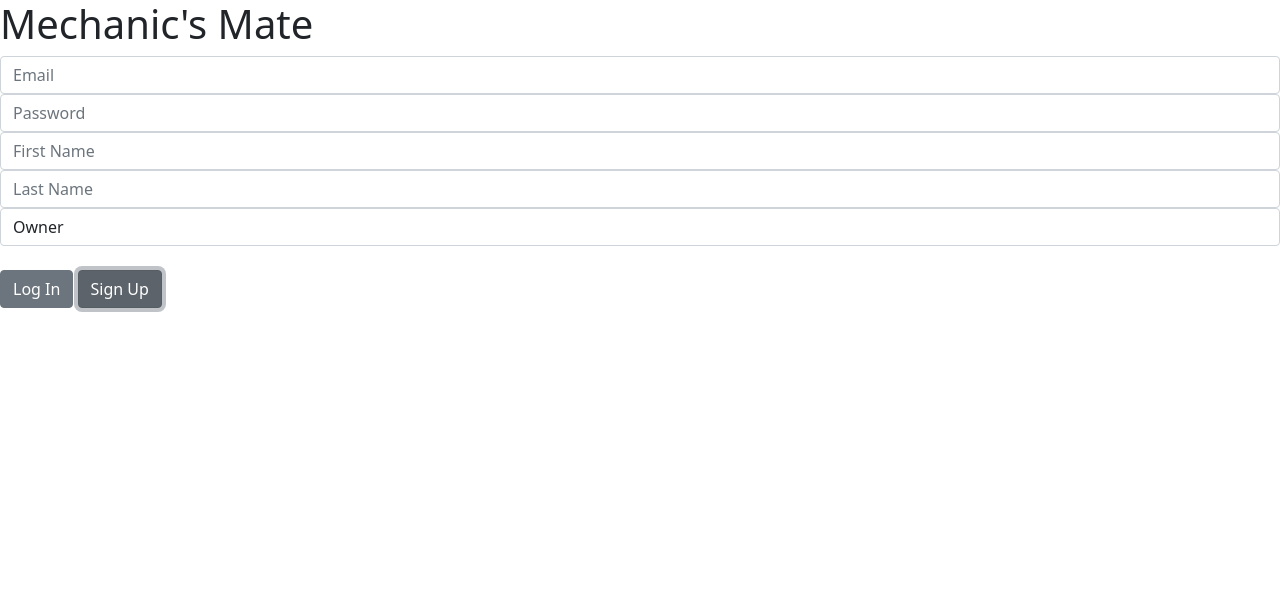
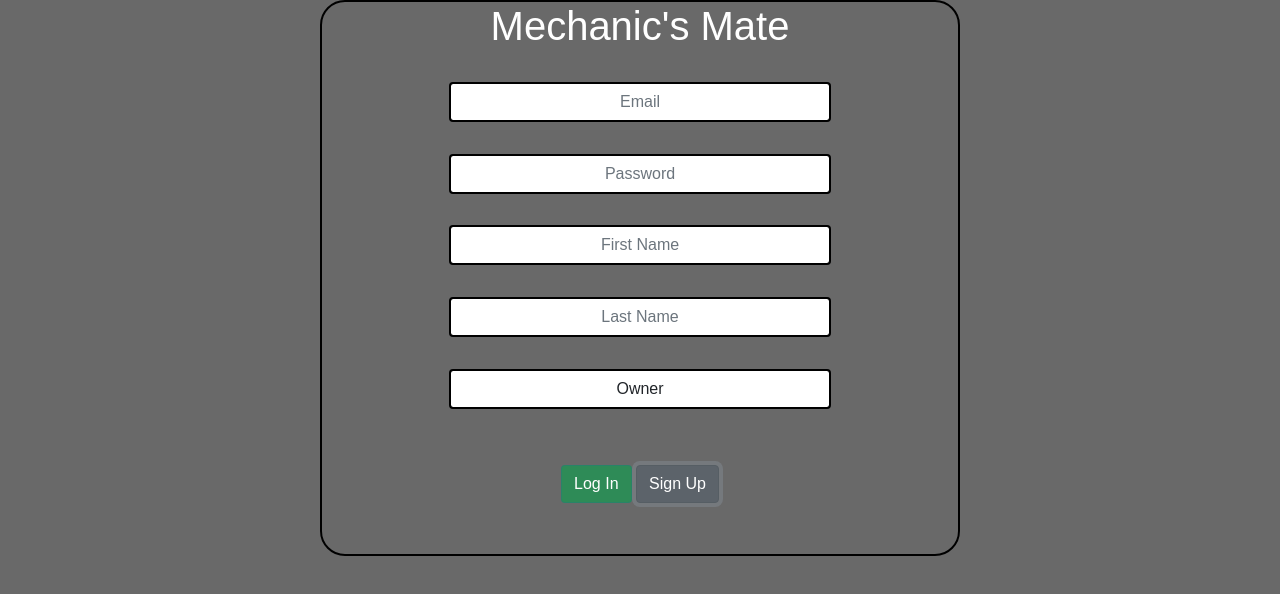
Before and after one commit to DownsOU/MechanicsMate, a React (Create React App) app in the folder MechanicsMate/ClientApp/: page / in a window 1280 px wide. Both pictures are taken after a click on the button "Sign Up". Shown: the top 594 px of the page. Built offline with nearby package versions, Linux system fonts and the light colour scheme.

Commit message:
Add styling

```diff
--- a/MechanicsMate/ClientApp/src/components/Auth/StartPage.js
+++ b/MechanicsMate/ClientApp/src/components/Auth/StartPage.js
@@ -116,35 +116,58 @@
     }
 
     render() {
+        const mystyle = {
+            fontFamily: "Arial",
+            width: "60%",
+            border: "2px solid black",
+            margin: "0 auto",
+            marginTop: "5%",
+            marginBottom: "5%",
+            textAlign: "center"
+        };
+        const center = {
+            borderRadius: "25px",
+            fontFamily: "Arial",
+            width: "50%",
+            border: "2px solid black",
+            margin: "0 auto",
+            textAlign: "center",
+            paddingBottom: "4%"
+        };
         return (
-            <div className="flex-row align-items-center">
+            <div className="flex-row align-items-center" style={center}>
 
                 <h1>Mechanic's Mate</h1>
                 <Form>
                     <Input
+                        style={mystyle}
                         name='email'
                         placeholder='Email'
                         type='email'
                         onChange={this.onChange} />
                     <Input
+                        style={mystyle}
                         name='password'
                         placeholder='Password'
                         type='password'
                         onChange={this.onChange} />
                     {this.state.isSignUp === true &&
                         <Input
+                        style={mystyle}
                             name='firstName'
                             placeholder='First Name'
                             type='text'
                             onChange={this.onChange} />}
                     {this.state.isSignUp === true &&
                         <Input
+                        style={mystyle}
                             name='lastName'
                             placeholder='Last Name'
                             type='text'
                             onChange={this.onChange} />}
                     {this.state.isSignUp === true &&
                         <Input
+                        style={mystyle}
                             name='userType'
                             type='select'
                             onChange={this.onChange} >
--- a/MechanicsMate/ClientApp/src/components/Notification.js
+++ b/MechanicsMate/ClientApp/src/components/Notification.js
@@ -107,7 +107,7 @@
                                     <br />
                                     <div style={{ display: "inline-block" }}>
                                         &nbsp;&nbsp;&nbsp;&nbsp;
-                                        {request.serviceProviderName}
+                                        <p>{request.serviceProviderName}</p>
                                         &nbsp;
                                         <Button onClick={() => this.approveRequest(request)}>Accept</Button>
                                         &nbsp;
@@ -125,7 +125,7 @@
                             <br />
                             <div style={{ display: "inline-block" }}>
                                 &nbsp;&nbsp;&nbsp;&nbsp;
-                                {service.serviceName + " - Estimated Mileage Remaining: " + service.estimatedMileageRemaining}
+                                <p>{service.serviceName + " - Estimated Mileage Remaining: " + service.estimatedMileageRemaining}</p>
                                 &nbsp;
                                 {(sessionStorage.getItem('userType') == 'O' &&
                                     sessionStorage.getItem('userEmail') != service.servicerEmail) &&
--- a/MechanicsMate/ClientApp/src/custom.css
+++ b/MechanicsMate/ClientApp/src/custom.css
@@ -1,16 +1,10 @@
 /* Provide sufficient contrast against white background */
 a {
-  color: #0366d6;
+  color: white;
 }
 
 code {
   color: #E01A76;
-}
-
-.btn-primary {
-  color: #fff;
-  background-color: #1b6ec2;
-  border-color: #1861ac;
 }
 
 label.label input[type="file"] {
@@ -43,3 +37,53 @@
     .label:valid + span {
         color: #ffffff;
     }
+
+/* Provide sufficient contrast against white background */
+a {
+    color: white;
+}
+
+code {
+    color: #E01A76;
+}
+
+.btn-primary {
+    color: #fff;
+    background-color: seagreen;
+    border-color: #1861ac32;
+}
+
+.btn-secondary {
+    color: #fff;
+    background-color: seagreen;
+    border-color: #1861ac32;
+    display: inline-block;
+}
+
+h1 {
+    text-align: center;
+    color: white;
+}
+
+body {
+    background-color: dimgray;
+}
+
+btn {
+    color: seagreen;
+    border-color: #1861ac32;
+    position: center;
+}
+
+input.form-control {
+    width: 25%;
+    position: center;
+}
+
+select.form-control {
+    width: 25%;
+}
+
+p, header, li, tr, h2, h3, h5 {
+    color: white;
+}
```
